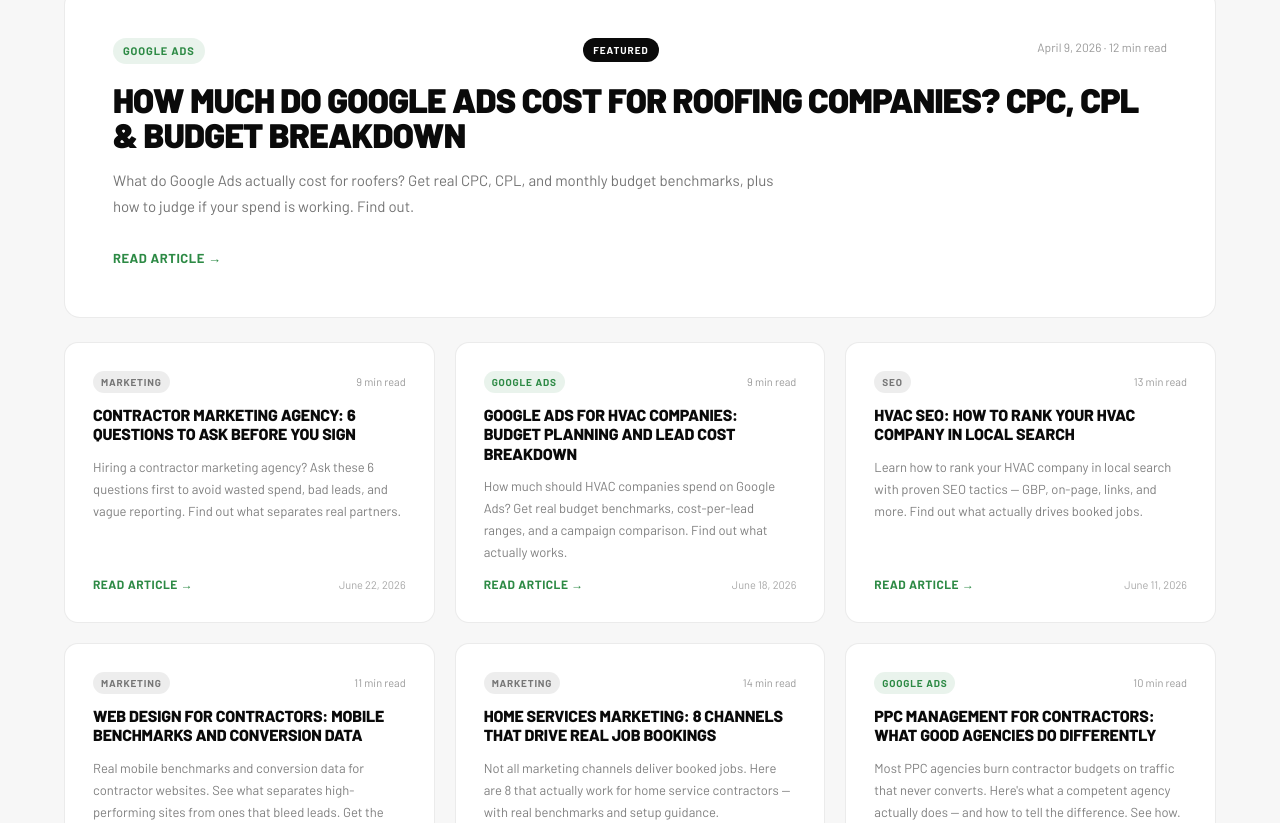
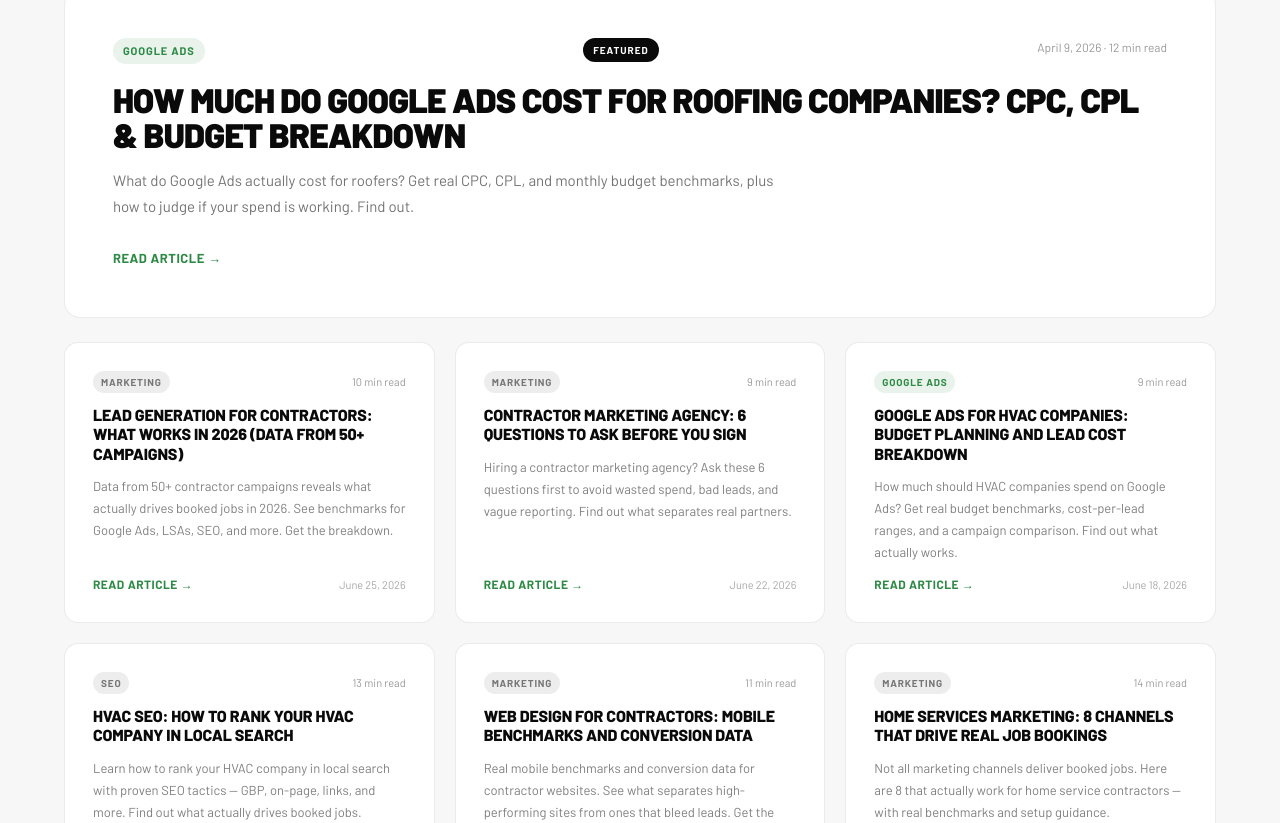
Before and after one commit to webberossi89/thomas-town-digital, a Next.js app: page /blog in a window 1280 px wide. Shown: the part 517-1340 px from the top of the page. Built offline with nearby package versions, Linux system fonts and the light colour scheme.

Commit message:
SEO: add lead-generation-for-contractors to blog listing

```diff
--- a/app/blog/page.tsx
+++ b/app/blog/page.tsx
@@ -17,6 +17,15 @@ const posts = [
       readTime: "12 min read",
       slug: "google-ads-cost-roofing-companies",
     },
+  {
+    category: "Marketing",
+    title: "Lead Generation for Contractors: What Works in 2026 (Data from 50+ Campaigns)",
+    summary: "Data from 50+ contractor campaigns reveals what actually drives booked jobs in 2026. See benchmarks for Google Ads, LSAs, SEO, and more. Get the breakdown.",
+    date: "June 25, 2026",
+    dateISO: "2026-06-25",
+    readTime: "10 min read",
+    slug: "lead-generation-for-contractors",
+  },
   {
     category: "Marketing",
     title: "Contractor Marketing Agency: 6 Questions to Ask Before You Sign",
```
